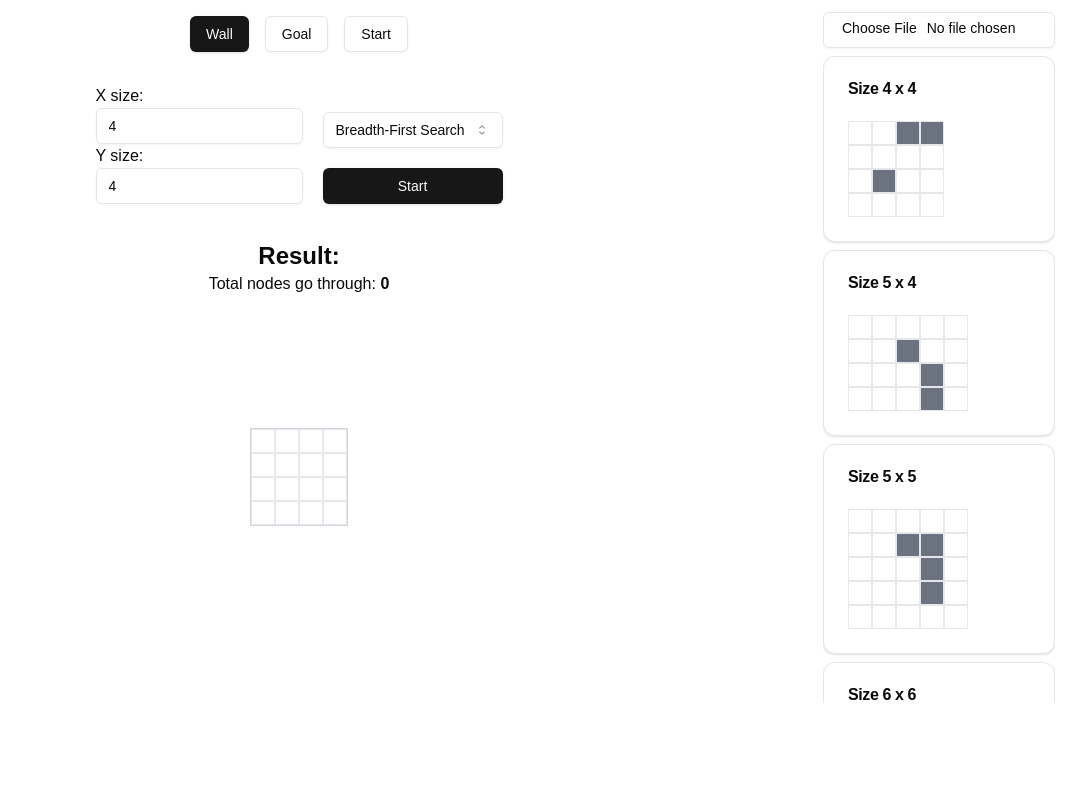
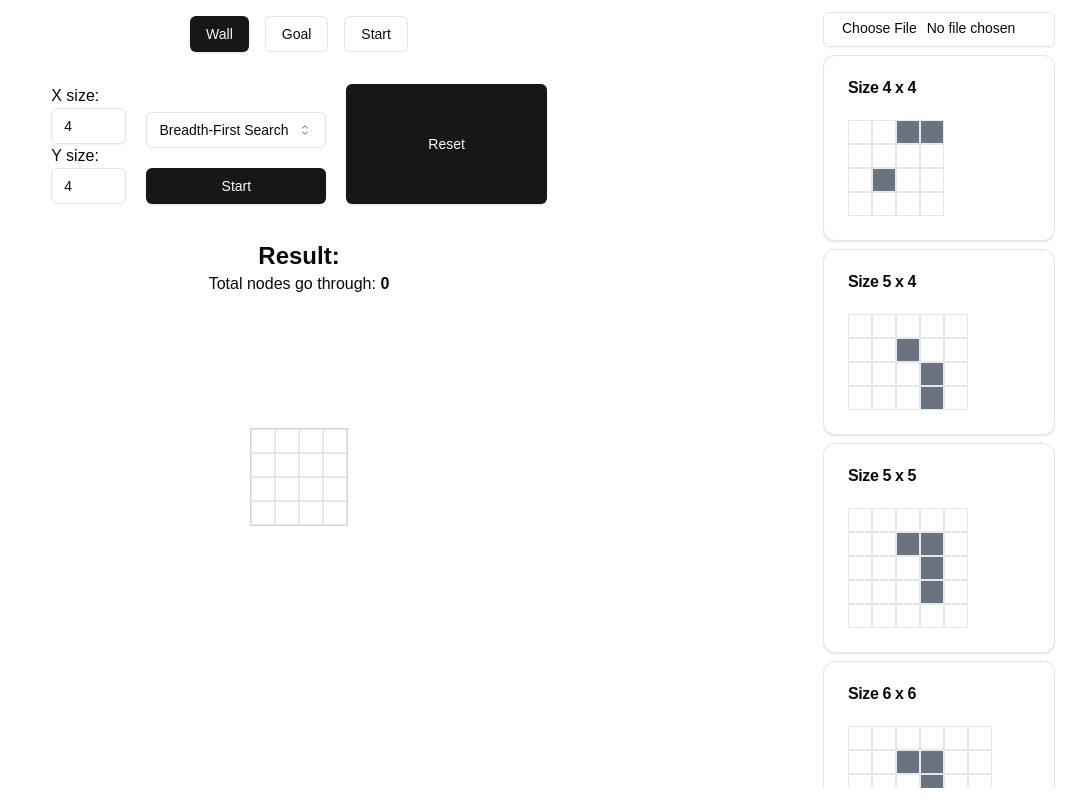
Before and after one commit to katiue/algorithms_visualizer_website, a Next.js app: page / in a window 1280 px wide. Shown: the whole page, without its empty margins (213-1280 px from the left). Built offline with nearby package versions, Linux system fonts and the light colour scheme.

Commit message:
dcm code l

```diff
--- a/app/page.tsx
+++ b/app/page.tsx
@@ -1,6 +1,6 @@
 "use client"
 
-import React, { useState, useEffect } from 'react'
+import React, { useState, useEffect, use } from 'react'
 import { Button } from "@/components/ui/button"
 import api from "@/components/api"
 import ResultBar from '@/components/result_bar'
@@ -8,7 +8,7 @@ import ToolsBar from '@/components/toolsBar'
 import PredefinedMap from '@/components/predefinedMaps'
 import GridUploader from '@/components/uploadFile'
 
-type CellType = 'empty' | 'wall' | 'start' | 'goal' | 'traversed' | 'path'
+type CellType = 'empty' | 'wall' | 'start' | 'goal' | 'traversed' | 'path' | 'glow'
 
 interface ResultModel{
   path: string[],
@@ -82,6 +82,23 @@ export default function PathFinder() {
   const [displayingPath, setDisplayingPath] = useState(0);
   const [path, setPath] = useState<number[][]>([]);
   const [drawPath, setDrawPath] = useState(false);
+  const [emphasePath, setEmphasePath] = useState(-1);
+
+  useEffect(() => {
+    setGrid(prevGrid => {
+      const newGrid = [...prevGrid]
+      newGrid.map(row => row.map(cell => {
+        if (cell.type === 'glow') {
+          cell.type = 'path'
+     }}))
+        if(startCell)
+        moveTranslator([startCell.x, startCell.y], result[emphasePath].path).forEach((move) => {
+          if(newGrid[move[1]][move[0]].type === 'path')
+            newGrid[move[1]][move[0]].type ='glow'
+      })
+      return newGrid
+  })
+  }, [emphasePath])
 
   const onMapClick = (props: GridProps) => {
     setResult([]);
@@ -221,6 +238,15 @@ export default function PathFinder() {
   }, [sizex, sizey]);
 
   const handleCellClick = (x: number, y: number) => {
+    if(traversedNodes.length > 0){
+      const choosenPath = goalCell.findIndex(goal => goal.x === x && goal.y === y)
+      if(choosenPath === emphasePath){
+        setEmphasePath(-1)
+        return
+      }
+      setEmphasePath(goalCell.findIndex(goal => goal.x === x && goal.y === y))
+      return
+    }
     setGrid(prevGrid => {
       const newGrid = [...prevGrid]
       const cell = newGrid[y][x]
@@ -317,7 +343,7 @@ export default function PathFinder() {
   return (
     <div className='flex justify-between'>
       <div></div>
-      <div className="flex flex-col items-center p-4 space-y-4 overflow-auto">
+      <div className="flex flex-col items-center p-4 space-y-4 overflow-auto h-screen">
         {/* Button bar */}
         <div className="flex space-x-4 mb-4">
           <Button
@@ -347,20 +373,22 @@ export default function PathFinder() {
           algorithm={algorithm}
           setAlgorithm={setAlgorithm}
           handleStart={handleStart}
+          Reset={Reset}
         />
         <ResultBar result={result[displayingPath]?.path} totalNodes={totalNodes} />
-        <div className="grid gap-0 border border-gray-300 h-fit">
+        <div className="grid gap-0 border border-gray-300">
           {grid.map((row, y) =>
           <div key={y} className="flex">
             {row.map((cell, x) => (
               <div
               key={`${x}-${y}`}
-              className={`w-6 h-6 border border-gray-200 cursor-pointer ${
+              className={`w-6 h-6 border border-gray-200 cursor-pointer ${emphasePath !== -1 && cell.type != 'glow' ? "opacity-50": "" } ${
                 cell.type === 'wall' ? 'bg-gray-500' :
                 cell.type === 'goal' ? 'bg-green-500' :
                 cell.type === 'start' ? 'bg-red-500' :
                 cell.type === 'traversed' ? 'bg-blue-500' :
-                cell.type === 'path' ? 'bg-yellow-500' : ''
+                cell.type === 'path' ? 'bg-yellow-500' :
+                cell.type === 'glow' ? 'bg-purple-500' : ''
               }`}
               onClick={() => handleCellClick(x, y)}
               />
--- a/components/predefinedMaps.tsx
+++ b/components/predefinedMaps.tsx
@@ -118,7 +118,7 @@ export default function PredefinedMap({ onMapClick }: MapProps) {
   }, []);
 
   return (
-    <div className="flex flex-col gap-y-2 h-5/6 overflow-auto">
+    <div className="flex flex-col gap-y-2 h-full overflow-auto">
       {maps.map((map, index) => (
         <Card key={index} onClick={() => onMapClick(map)}>
           <CardHeader>
--- a/components/result_bar.tsx
+++ b/components/result_bar.tsx
@@ -14,7 +14,7 @@ export default function ResultBar({
         Total nodes go through:
         <span className="font-bold"> {totalNodes}</span>
       </div>
-      <div className="flex items-center justify-center w-1/2 h-1/2 gap-x-2">
+      <div className="grid grid-cols-10 items-center justify-center w-full h-1/2 gap-x-2 overflow-y-auto">
         {result && result.map((res, index) => (
           <div key={index} className="text-xl">
             {res}
--- a/components/toolsBar.tsx
+++ b/components/toolsBar.tsx
@@ -11,10 +11,11 @@ interface ToolsBarProps {
     algorithm: string;
     setAlgorithm: (value: string) => void;
     handleStart: () => void;
+    Reset: () => void;
 }
 
 const ToolsBar: FC<ToolsBarProps> = ({
-    sizex, sizey, setSizeX, setSizeY, algorithm, setAlgorithm, handleStart
+    sizex, sizey, setSizeX, setSizeY, algorithm, setAlgorithm, handleStart, Reset
 }) => {
     return (
         <div className='flex gap-5'>
@@ -51,6 +52,7 @@ const ToolsBar: FC<ToolsBarProps> = ({
 
           <Button onClick={handleStart} className='w-full'>Start</Button>
         </div>
+        <Button onClick={Reset} className='w-full h-full'>Reset</Button>
       </div>
 )}
 
```
